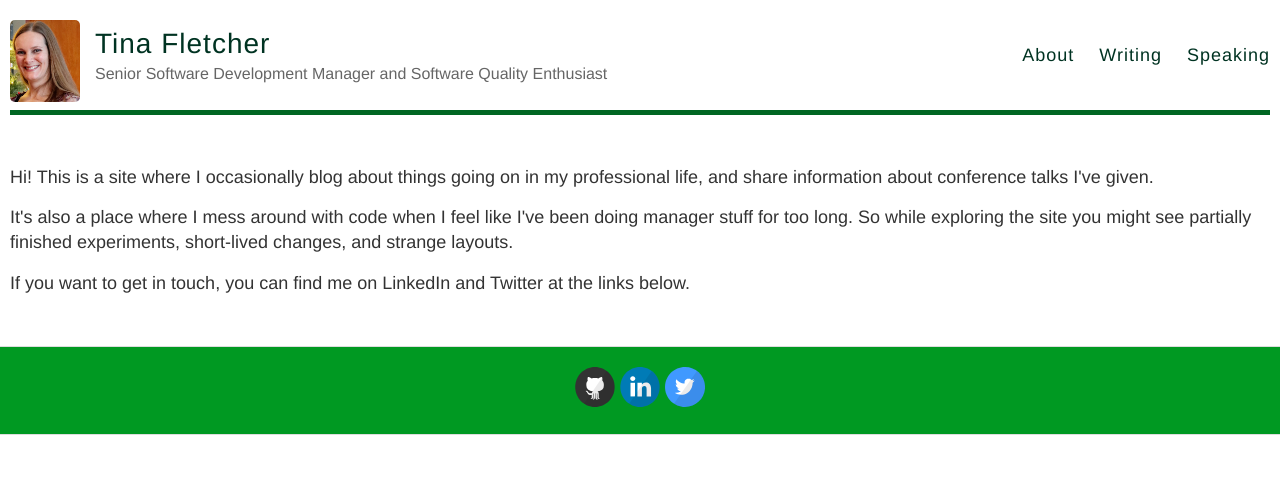
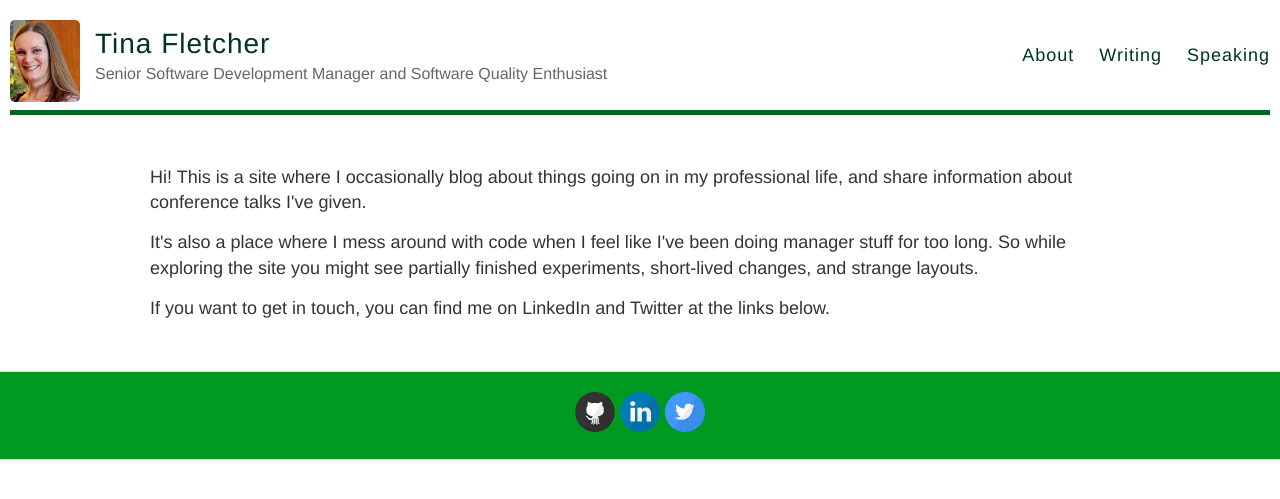
Before and after one commit to tinafletcher/tinafletcher.github.io, a Jekyll site: the page built from index.html, in a window 1280 px wide. Shown: the top 499 px of the page. Built offline with Jekyll 4.4.1, drawn with Linux system fonts in a browser that asks for light colours.

Commit message:
Adding topcontainer class

```diff
--- a/_layouts/default.html
+++ b/_layouts/default.html
@@ -17,7 +17,7 @@
 
   <body>
     <div class="wrapper-masthead">
-      <div class="container">
+      <div class="topcontainer">
         <header class="masthead clearfix">
           <a href="{{ site.baseurl }}/" class="site-avatar"><img src="{{ site.avatar }}" /></a>
 
--- a/style.scss
+++ b/style.scss
@@ -25,7 +25,13 @@
 
 .container {
   margin: 0 auto;
-  /*max-width: 1000px;*/
+  max-width: 1000px;
+  padding: 0 10px;
+  width: 100%;
+}
+
+.topcontainer {
+  margin: 0 auto;
   padding: 0 10px;
   width: 100%;
 }
```
